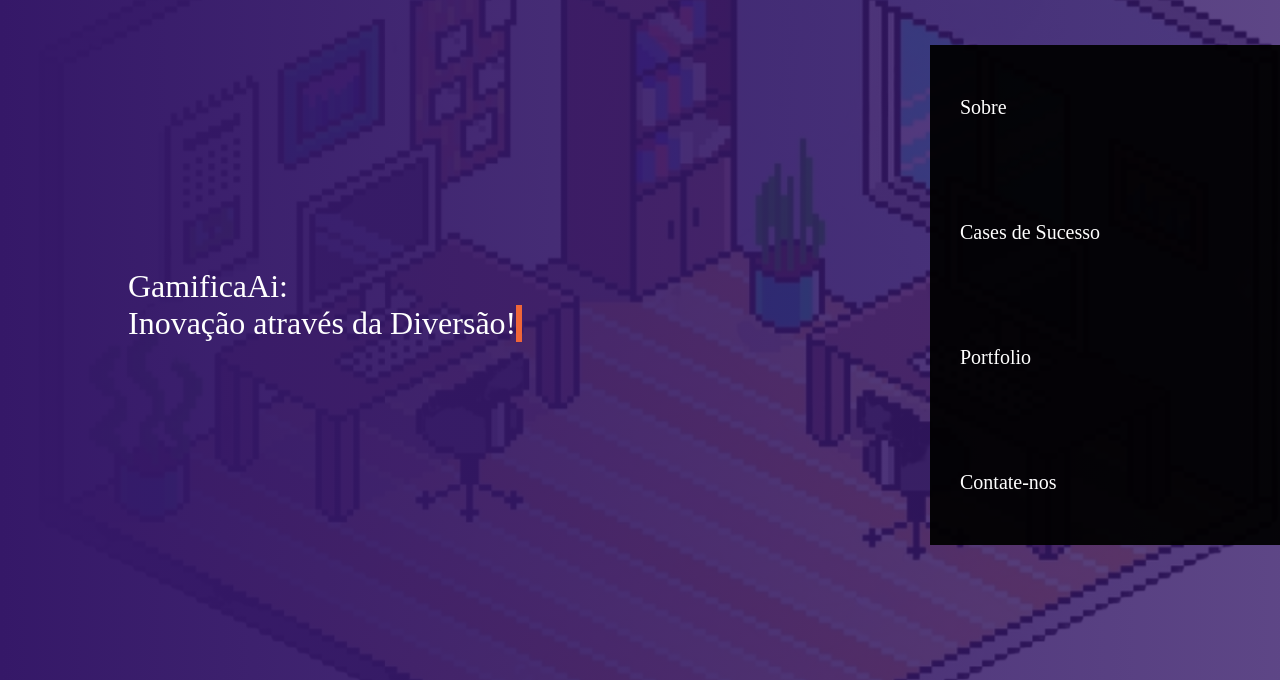
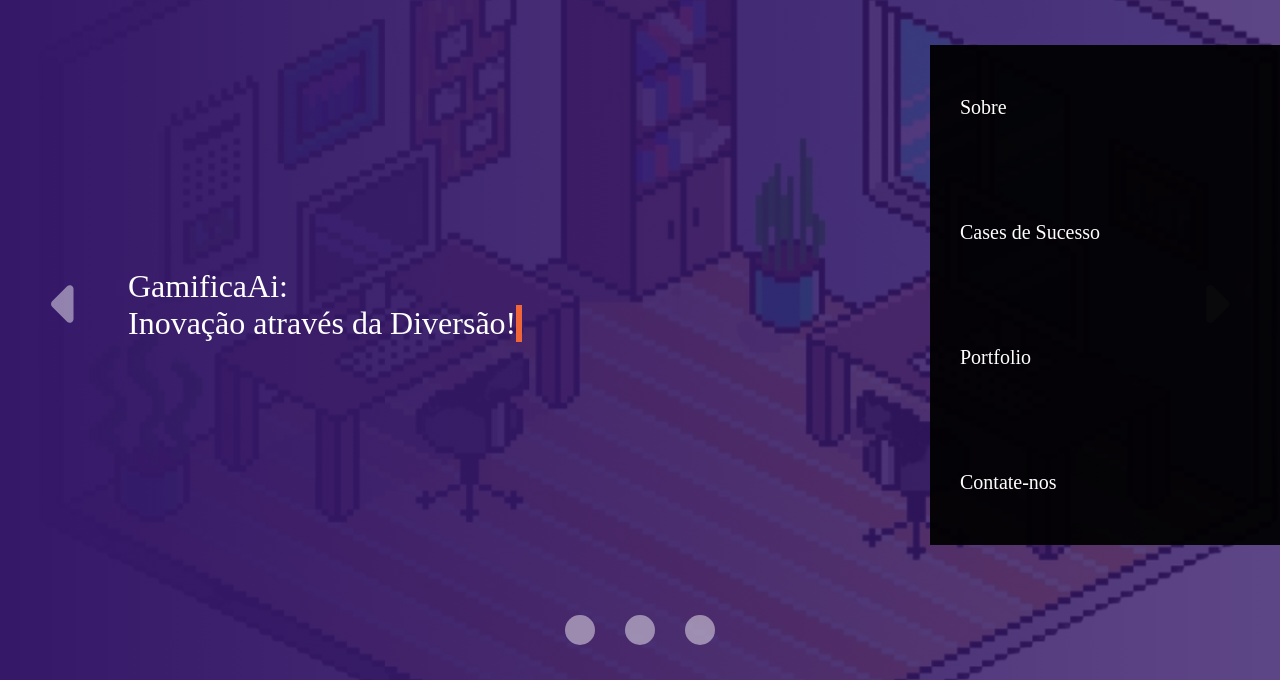
Before and after one commit to Tsurogane/GamificaAi, a plain HTML site: page index.html in a window 1280 px wide. Shown: the part 120-800 px from the top of the page. Drawn offline with Linux system fonts and the light colour scheme; a web font is replaced by a local one.

Commit message:
feat:Carrosel

```diff
--- a/index.html
+++ b/index.html
@@ -27,13 +27,38 @@
                     <a href="#contato">Contate-nos</a>
                 </nav>
                 <button onclick="abrirFecharMenu()">
-                    <svg id="icone-barras" xmlns="http://www.w3.org/2000/svg" viewBox="0 0 448 512"><!--!Font Awesome Free 6.5.2 by @fontawesome - https://fontawesome.com License - https://fontawesome.com/license/free Copyright 2024 Fonticons, Inc.--><path d="M0 96C0 78.3 14.3 64 32 64H416c17.7 0 32 14.3 32 32s-14.3 32-32 32H32C14.3 128 0 113.7 0 96zM0 256c0-17.7 14.3-32 32-32H416c17.7 0 32 14.3 32 32s-14.3 32-32 32H32c-17.7 0-32-14.3-32-32zM448 416c0 17.7-14.3 32-32 32H32c-17.7 0-32-14.3-32-32s14.3-32 32-32H416c17.7 0 32 14.3 32 32z"/></svg>
-                    <svg id="icone-x" xmlns="http://www.w3.org/2000/svg" viewBox="0 0 384 512"><!--!Font Awesome Free 6.5.2 by @fontawesome - https://fontawesome.com License - https://fontawesome.com/license/free Copyright 2024 Fonticons, Inc.--><path fill="#ffffff" d="M342.6 150.6c12.5-12.5 12.5-32.8 0-45.3s-32.8-12.5-45.3 0L192 210.7 86.6 105.4c-12.5-12.5-32.8-12.5-45.3 0s-12.5 32.8 0 45.3L146.7 256 41.4 361.4c-12.5 12.5-12.5 32.8 0 45.3s32.8 12.5 45.3 0L192 301.3 297.4 406.6c12.5 12.5 32.8 12.5 45.3 0s12.5-32.8 0-45.3L237.3 256 342.6 150.6z"/></svg>
+                    <svg id="icone-barras" xmlns="http://www.w3.org/2000/svg"
+                        viewBox="0 0 448 512"><!--!Font Awesome Free 6.5.2 by @fontawesome - https://fontawesome.com License - https://fontawesome.com/license/free Copyright 2024 Fonticons, Inc.-->
+                        <path
+                            d="M0 96C0 78.3 14.3 64 32 64H416c17.7 0 32 14.3 32 32s-14.3 32-32 32H32C14.3 128 0 113.7 0 96zM0 256c0-17.7 14.3-32 32-32H416c17.7 0 32 14.3 32 32s-14.3 32-32 32H32c-17.7 0-32-14.3-32-32zM448 416c0 17.7-14.3 32-32 32H32c-17.7 0-32-14.3-32-32s14.3-32 32-32H416c17.7 0 32 14.3 32 32z" />
+                    </svg>
+                    <svg id="icone-x" xmlns="http://www.w3.org/2000/svg"
+                        viewBox="0 0 384 512"><!--!Font Awesome Free 6.5.2 by @fontawesome - https://fontawesome.com License - https://fontawesome.com/license/free Copyright 2024 Fonticons, Inc.-->
+                        <path fill="#ffffff"
+                            d="M342.6 150.6c12.5-12.5 12.5-32.8 0-45.3s-32.8-12.5-45.3 0L192 210.7 86.6 105.4c-12.5-12.5-32.8-12.5-45.3 0s-12.5 32.8 0 45.3L146.7 256 41.4 361.4c-12.5 12.5-12.5 32.8 0 45.3s32.8 12.5 45.3 0L192 301.3 297.4 406.6c12.5 12.5 32.8 12.5 45.3 0s12.5-32.8 0-45.3L237.3 256 342.6 150.6z" />
+                    </svg>
                 </button>
             </div>
         </header>
         <div class="container-grid conteudo-banner">
             <p>GamificaAi: <span>Inovação através da Diversão!</span></p>
+            <button onclick="mostrarSlideAnterior()" id="botao-anterior"><svg xmlns="http://www.w3.org/2000/svg"
+                    viewBox="0 0 256 512"><!--!Font Awesome Free 6.5.2 by @fontawesome - https://fontawesome.com License - https://fontawesome.com/license/free Copyright 2024 Fonticons, Inc.-->
+                    <path
+                        d="M9.4 278.6c-12.5-12.5-12.5-32.8 0-45.3l128-128c9.2-9.2 22.9-11.9 34.9-6.9s19.8 16.6 19.8 29.6l0 256c0 12.9-7.8 24.6-19.8 29.6s-25.7 2.2-34.9-6.9l-128-128z" />
+                </svg></button>
+            <button onclick="mostrarProximoSlide()" id="botao-proximo"><svg xmlns="http://www.w3.org/2000/svg"
+                    viewBox="0 0 256 512"><!--!Font Awesome Free 6.5.2 by @fontawesome - https://fontawesome.com License - https://fontawesome.com/license/free Copyright 2024 Fonticons, Inc.-->
+                    <path
+                        d="M246.6 278.6c12.5-12.5 12.5-32.8 0-45.3l-128-128c-9.2-9.2-22.9-11.9-34.9-6.9s-19.8 16.6-19.8 29.6l0 256c0 12.9 7.8 24.6 19.8 29.6s25.7 2.2 34.9-6.9l128-128z" />
+                </svg></button>
+
+            <div class="botoes">
+                <button><svg xmlns="http://www.w3.org/2000/svg" viewBox="0 0 512 512"><!--!Font Awesome Free 6.5.2 by @fontawesome - https://fontawesome.com License - https://fontawesome.com/license/free Copyright 2024 Fonticons, Inc.--><path d="M256 512A256 256 0 1 0 256 0a256 256 0 1 0 0 512z"/></svg></button>
+                <button><svg xmlns="http://www.w3.org/2000/svg" viewBox="0 0 512 512"><!--!Font Awesome Free 6.5.2 by @fontawesome - https://fontawesome.com License - https://fontawesome.com/license/free Copyright 2024 Fonticons, Inc.--><path d="M256 512A256 256 0 1 0 256 0a256 256 0 1 0 0 512z"/></svg></button>
+                <button><svg xmlns="http://www.w3.org/2000/svg" viewBox="0 0 512 512"><!--!Font Awesome Free 6.5.2 by @fontawesome - https://fontawesome.com License - https://fontawesome.com/license/free Copyright 2024 Fonticons, Inc.--><path d="M256 512A256 256 0 1 0 256 0a256 256 0 1 0 0 512z"/></svg></button>
+
+            </div>
         </div>
     </div>
     <section id="sobre">
--- a/script.js
+++ b/script.js
@@ -33,3 +33,44 @@
     iconeX.style.display = "inline"
     iconeBarras.style.display = "none"
 }
+
+
+
+let slides = [
+    'primeiro-banner',
+    'segundo-banner',
+    'terceiro-banner'
+]
+
+let slideAtual = 0;
+
+let numeroSlides = slides.length
+
+let banner = document.querySelector(".banner")
+
+banner.classList.add(slides[slideAtual])
+
+const mostrarProximoSlide = () => {
+    banner.classList.remove(slides[slideAtual])
+    if(slideAtual < (numeroSlides - 1)) {
+        slideAtual++
+    } else {
+        slideAtual = 0
+    }
+
+    banner.classList.add(slides[slideAtual])
+
+}
+
+const mostrarSlideAnterior = () => {
+
+    banner.classList.remove(slides[slideAtual])
+
+    if (slideAtual > 0) {
+        slideAtual--
+    } else {
+        slideAtual = numeroSlides - 1
+    }
+
+    banner.classList.add(slides[slideAtual])
+}
--- a/style.css
+++ b/style.css
@@ -37,10 +37,73 @@
     /* vh -> Porcentagem da ALTURA da viewport (janela) */
     height: 100vh;
 
-    background-image: linear-gradient(90deg, rgba(53, 24, 104, 1) 0%, rgba(53, 24, 104, 0.8) 100%), url(img/bg-room.png);
     background-repeat: no-repeat;
 
     background-position: 165% 40%;
+
+    position: relative;
+}
+
+.primeiro-banner {
+    background-image: linear-gradient(90deg, rgba(53, 24, 104, 1) 0%, rgba(53, 24, 104, 0.8) 100%), url(img/bg-room.png);
+}
+
+.segundo-banner {
+    background-image: linear-gradient(90deg, rgba(24, 104, 36, 1) 0%, rgba(24, 104, 36, 0.8) 100%), url(img/bg-room.png);
+}
+
+.terceiro-banner {
+    background-image: linear-gradient(90deg, rgba(104, 24, 48, 1) 0%, rgba(104, 24, 48, 0.8) 100%), url(img/bg-room.png);
+}
+
+#botao-anterior, #botao-proximo {
+    width: 30px;
+
+    background: none;
+    border: none;
+
+    cursor: pointer;
+
+    position: absolute;
+}
+
+#botao-anterior {
+    left: 4%;
+}
+
+#botao-proximo {
+    right: 4%;
+}
+
+#botao-anterior, #botao-proximo svg {
+    fill: #ffffff76;
+}
+
+.botoes {
+    width: 150px;
+
+    display: flex;
+    justify-content: space-between;
+    align-items: center;
+
+    position: absolute;
+
+    bottom: 4%;
+    left: 50%;
+    margin-left: -75px;
+}
+
+.botoes button {
+    width: 30px;
+
+    background: none;
+    border: none;
+    cursor: pointer;
+
+}
+
+.botoes button svg {
+    fill: #ffffff76;
 }
 
 header {
@@ -509,6 +572,8 @@
         position: absolute;
         top: 165px;
         right: 0px;
+
+        z-index: 1;
     }
 
     #sobre {
```
Also changed, not shown: img/caret-left-solid.svg (added), img/caret-right-solid.svg (added), img/circle-solid.svg (added).
